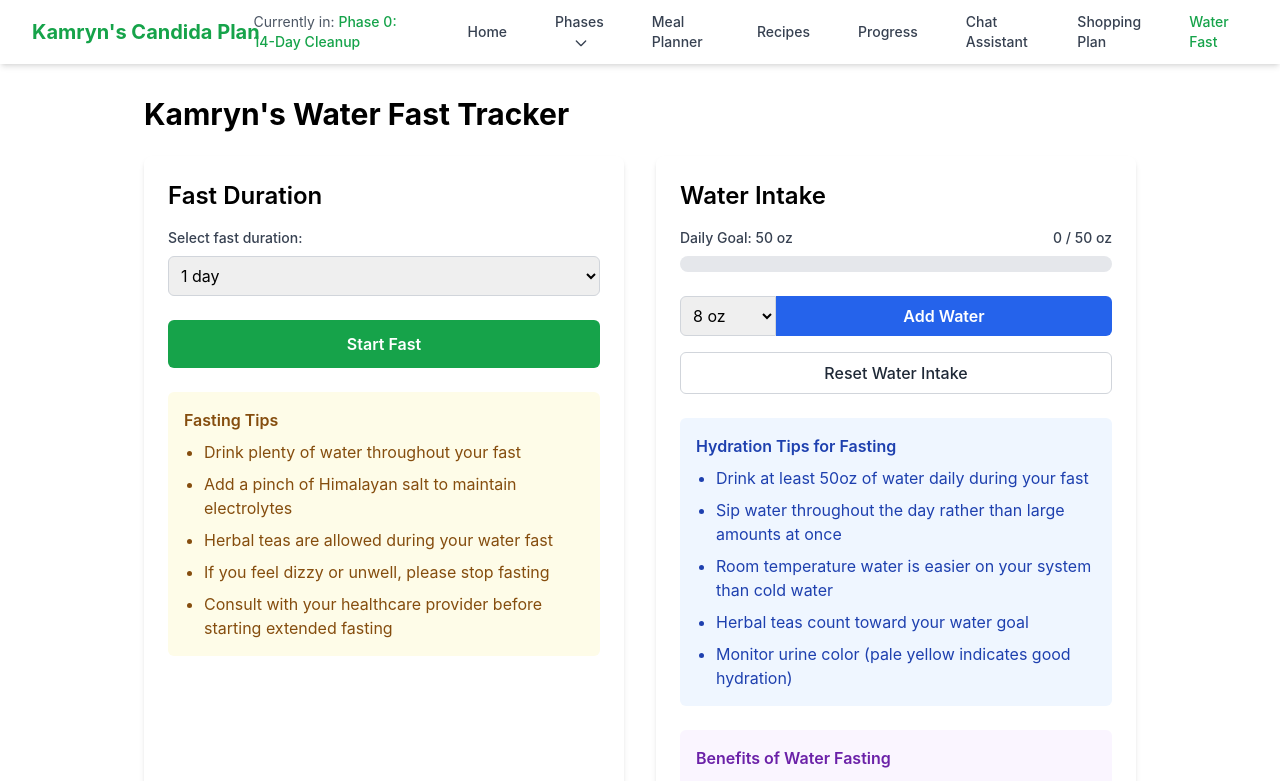
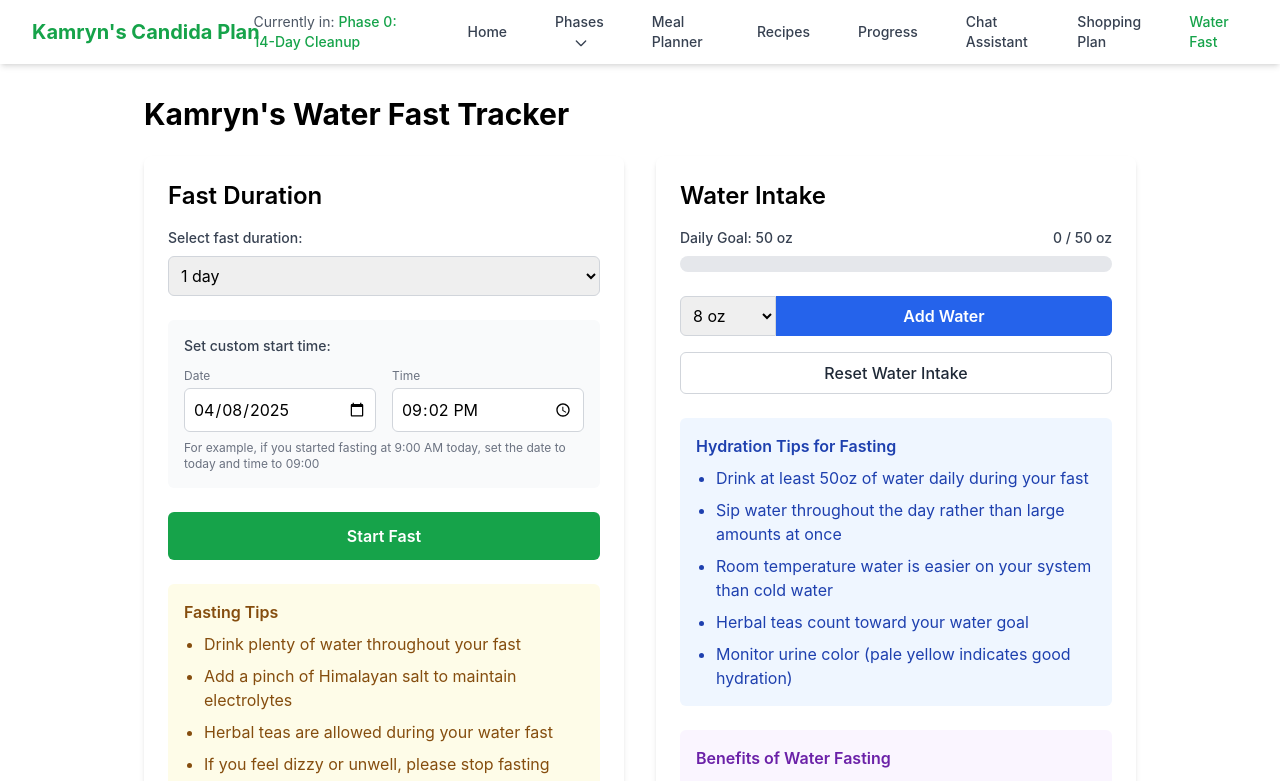
Before and after one commit to CarsonLoukusa/kamryns-candida-plan, a React (Create React App) app: page /water-fast in a window 1280 px wide. Shown: the top 781 px of the page. Built offline with nearby package versions, Linux system fonts and the light colour scheme.

Commit message:
Add custom start time functionality to Water Fast tracker

```diff
--- a/src/pages/WaterFast.js
+++ b/src/pages/WaterFast.js
@@ -4,6 +4,8 @@ const WaterFast = () => {
   // State for fast duration and water tracking
   const [fastDuration, setFastDuration] = useState(24); // Default to 24 hours
   const [fastStartTime, setFastStartTime] = useState(null);
+  const [customStartDate, setCustomStartDate] = useState('');
+  const [customStartTime, setCustomStartTime] = useState('');
   const [waterIntake, setWaterIntake] = useState(0);
   const [waterToAdd, setWaterToAdd] = useState(8); // Default to 8 oz
   const [timeRemaining, setTimeRemaining] = useState(null);
@@ -11,17 +13,30 @@ const WaterFast = () => {
 
   const WATER_GOAL = 50; // Kamryn's daily water goal in ounces
 
+  // Set default custom start time to current date/time if not already fasting
+  useEffect(() => {
+    if (!isFasting && !customStartDate) {
+      const now = new Date();
+      setCustomStartDate(now.toISOString().split('T')[0]);
+      setCustomStartTime(now.toTimeString().split(' ')[0].substring(0, 5));
+    }
+  }, [isFasting, customStartDate]);
+
   // Load saved data from localStorage on component mount
   useEffect(() => {
     const savedFastStart = localStorage.getItem('fastStartTime');
     const savedFastDuration = localStorage.getItem('fastDuration');
     const savedWaterIntake = localStorage.getItem('waterIntake');
     const savedIsFasting = localStorage.getItem('isFasting');
+    const savedCustomStartDate = localStorage.getItem('customStartDate');
+    const savedCustomStartTime = localStorage.getItem('customStartTime');
 
     if (savedFastStart) setFastStartTime(parseInt(savedFastStart));
     if (savedFastDuration) setFastDuration(parseInt(savedFastDuration));
     if (savedWaterIntake) setWaterIntake(parseInt(savedWaterIntake));
     if (savedIsFasting) setIsFasting(savedIsFasting === 'true');
+    if (savedCustomStartDate) setCustomStartDate(savedCustomStartDate);
+    if (savedCustomStartTime) setCustomStartTime(savedCustomStartTime);
   }, []);
 
   // Update time remaining every second
@@ -56,13 +71,25 @@ const WaterFast = () => {
       localStorage.setItem('fastStartTime', fastStartTime);
       localStorage.setItem('fastDuration', fastDuration);
       localStorage.setItem('isFasting', isFasting);
+      localStorage.setItem('customStartDate', customStartDate);
+      localStorage.setItem('customStartTime', customStartTime);
     }
     localStorage.setItem('waterIntake', waterIntake);
-  }, [fastStartTime, fastDuration, waterIntake, isFasting]);
+  }, [fastStartTime, fastDuration, waterIntake, isFasting, customStartDate, customStartTime]);
 
   // Start a new fast
   const startFast = () => {
-    const startTime = Date.now();
+    let startTime;
+
+    if (customStartDate && customStartTime) {
+      // Use the custom date and time
+      const customDateTime = new Date(`${customStartDate}T${customStartTime}`);
+      startTime = customDateTime.getTime();
+    } else {
+      // Use current time if no custom time is set
+      startTime = Date.now();
+    }
+
     setFastStartTime(startTime);
     setIsFasting(true);
     localStorage.setItem('fastStartTime', startTime);
@@ -143,6 +170,35 @@ const WaterFast = () => {
                   <option value="48">{formatDurationOption(48)}</option>
                   <option value="72">{formatDurationOption(72)}</option>
                 </select>
+              </div>
+
+              <div className="p-4 bg-gray-50 rounded-md">
+                <h3 className="text-sm font-medium text-gray-700 mb-3">Set custom start time:</h3>
+                <div className="grid grid-cols-2 gap-4">
+                  <div>
+                    <label htmlFor="customStartDate" className="block text-xs text-gray-500 mb-1">Date</label>
+                    <input
+                      type="date"
+                      id="customStartDate"
+                      className="w-full p-2 border border-gray-300 rounded-md"
+                      value={customStartDate}
+                      onChange={(e) => setCustomStartDate(e.target.value)}
+                    />
+                  </div>
+                  <div>
+                    <label htmlFor="customStartTime" className="block text-xs text-gray-500 mb-1">Time</label>
+                    <input
+                      type="time"
+                      id="customStartTime"
+                      className="w-full p-2 border border-gray-300 rounded-md"
+                      value={customStartTime}
+                      onChange={(e) => setCustomStartTime(e.target.value)}
+                    />
+                  </div>
+                </div>
+                <p className="mt-2 text-xs text-gray-500">
+                  For example, if you started fasting at 9:00 AM today, set the date to today and time to 09:00
+                </p>
               </div>
 
               <button
```
